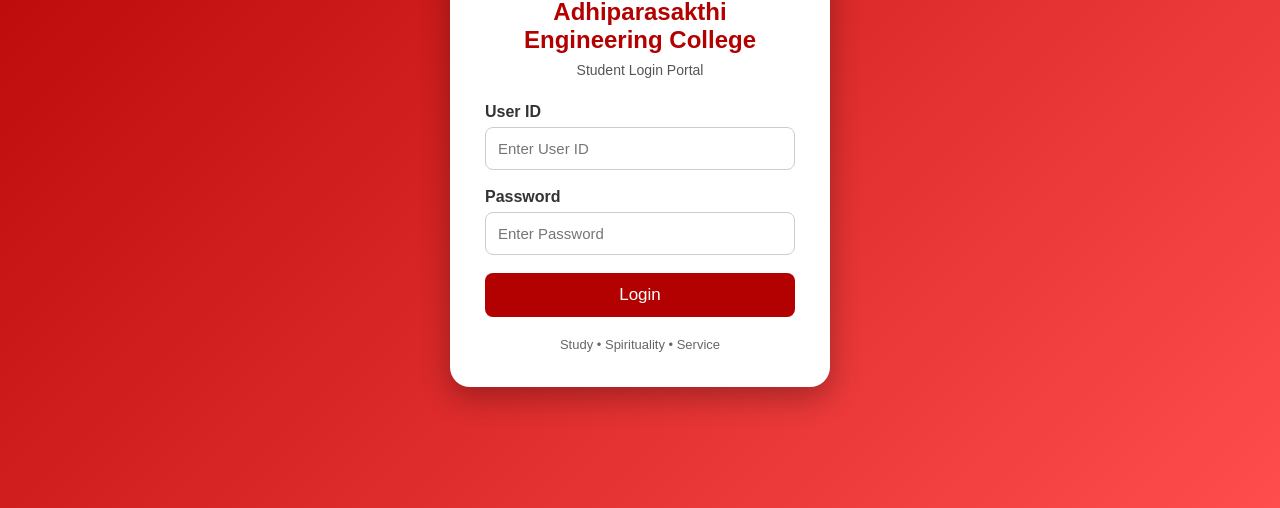
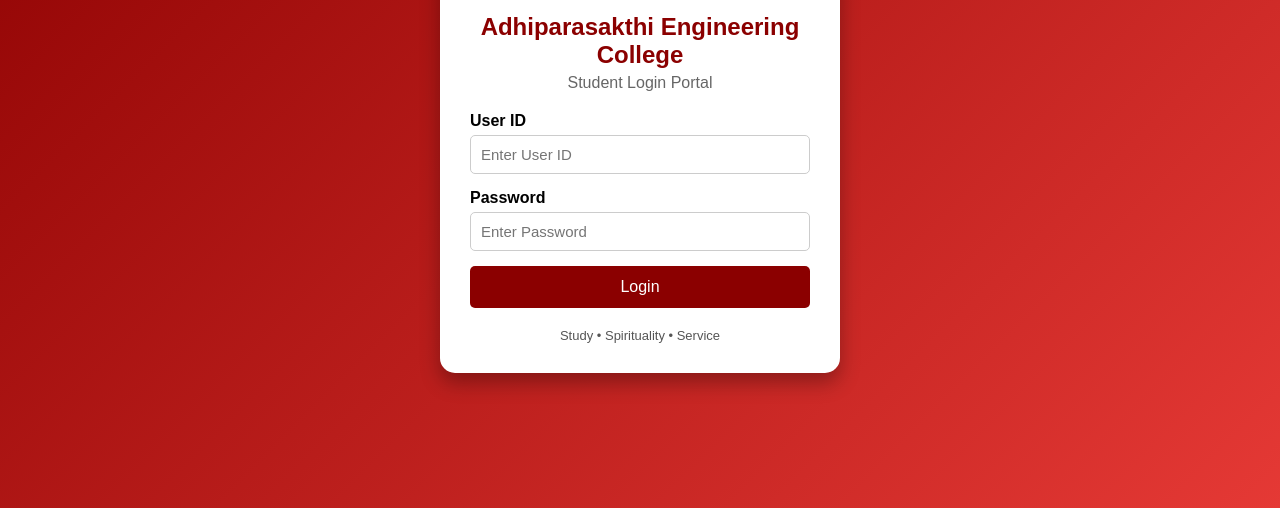
Before and after one commit to shyambalaji2707-source/SHYAM, a plain HTML site: page index.html in a window 1280 px wide. Shown: the part 292-800 px from the top of the page. Drawn offline with Linux system fonts and the light colour scheme.

Commit message:
Update index.html

```diff
--- a/index.html
+++ b/index.html
@@ -3,7 +3,7 @@
 <head>
 <meta charset="UTF-8">
 <meta name="viewport" content="width=device-width, initial-scale=1.0">
-<title>APEC Login Portal</title>
+<title>APEC Student Login</title>
 
 <style>
 *{
@@ -14,95 +14,87 @@
 }
 
 body{
-    height:100vh;
     display:flex;
     justify-content:center;
     align-items:center;
-    background:linear-gradient(135deg,#b30000,#ff4d4d);
+    height:100vh;
+    background:linear-gradient(135deg,#8B0000,#E53935);
 }
 
 .login-box{
-    width:380px;
-    background:#fff;
-    padding:35px;
-    border-radius:20px;
-    box-shadow:0 10px 30px rgba(0,0,0,0.3);
+    width:400px;
+    background:white;
+    border-radius:15px;
+    padding:30px;
     text-align:center;
+    box-shadow:0 10px 20px rgba(0,0,0,0.3);
 }
 
 .logo{
     width:120px;
-    height:auto;
+    height:120px;
+    object-fit:contain;
     margin-bottom:15px;
 }
 
 h2{
-    color:#b30000;
-    margin-bottom:8px;
-    font-size:24px;
+    color:#8B0000;
+    margin-bottom:5px;
 }
 
 p{
-    color:#555;
-    margin-bottom:25px;
-    font-size:14px;
+    color:#666;
+    margin-bottom:20px;
 }
 
-.input-box{
-    margin-bottom:18px;
+.input-group{
     text-align:left;
+    margin-bottom:15px;
 }
 
-.input-box label{
+.input-group label{
     display:block;
-    margin-bottom:6px;
+    margin-bottom:5px;
     font-weight:bold;
-    color:#333;
 }
 
-.input-box input{
+.input-group input{
     width:100%;
-    padding:12px;
+    padding:10px;
     border:1px solid #ccc;
-    border-radius:8px;
+    border-radius:5px;
     font-size:15px;
-}
-
-.input-box input:focus{
-    border-color:#b30000;
-    outline:none;
 }
 
 button{
     width:100%;
     padding:12px;
-    background:#b30000;
-    color:#fff;
+    background:#8B0000;
+    color:white;
     border:none;
-    border-radius:8px;
-    font-size:17px;
+    border-radius:5px;
+    font-size:16px;
     cursor:pointer;
 }
 
 button:hover{
-    background:#800000;
+    background:#600000;
 }
 
 .footer{
     margin-top:20px;
-    color:#666;
+    color:#555;
     font-size:13px;
 }
 </style>
 
 </head>
-
 <body>
 
 <div class="login-box">
 
     <!-- College Logo -->
-    <img src="logo.png" alt="College Logo" class="logo">
+    <img src="logo.png" class="logo" alt="College Logo">
 
     <h2>Adhiparasakthi Engineering College</h2>
 
@@ -110,12 +102,12 @@
 
     <form>
 
-        <div class="input-box">
+        <div class="input-group">
             <label>User ID</label>
             <input type="text" placeholder="Enter User ID" required>
         </div>
 
-        <div class="input-box">
+        <div class="input-group">
             <label>Password</label>
             <input type="password" placeholder="Enter Password" required>
         </div>
```
